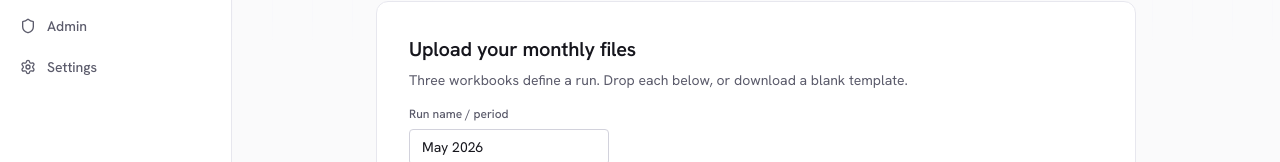
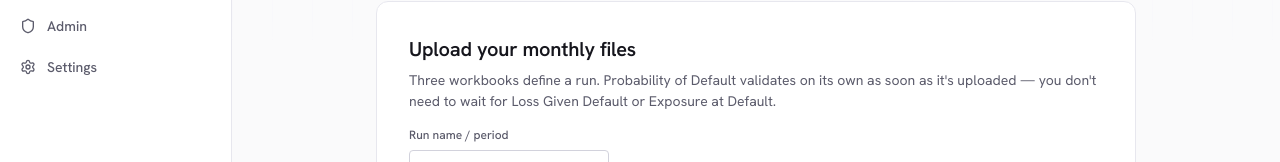
Before and after one commit to mugisham37/ECL-Web, a Next.js app: page /runs/new in a window 1280 px wide. Shown: the part 217-379 px from the top of the page. Built offline with nearby package versions, Linux system fonts and the light colour scheme; no server answers; sample sign-in values are in the browser's storage.

Commit message:
feat(runs): mount the PD validate action row on the PD zone
Also reworks the step subcopy to say PD validates without LGD and EAD.

```diff
--- a/src/components/runs/new/steps/UploadStep.tsx
+++ b/src/components/runs/new/steps/UploadStep.tsx
@@ -8,6 +8,7 @@ import { useFileUpload } from "@/hooks/use-file-upload";
 import { useApiSession } from "@/hooks/use-api-session";
 import { createRun, deleteUpload, downloadTemplate } from "@/lib/api/runs";
 import type { UploadedFile, FileInputType } from "@/lib/new-run-types";
+import { PdValidateActionRow } from "../pd/PdValidateActionRow";
 
 function formatBytes(bytes: number): string {
   if (bytes >= 1_048_576) return `${(bytes / 1_048_576).toFixed(1)} MB`;
@@ -262,7 +263,7 @@ export function UploadStep() {
         <div style={{ display: "flex", justifyContent: "space-between", flexWrap: "wrap", gap: 14, alignItems: "flex-start" }}>
           <div>
             <h2>Upload your monthly files</h2>
-            <p className="rc-sub">Three workbooks define a run. Drop each below, or download a blank template.</p>
+            <p className="rc-sub">Three workbooks define a run. Probability of Default validates on its own as soon as it&apos;s uploaded — you don&apos;t need to wait for Loss Given Default or Exposure at Default.</p>
           </div>
           {/* Run name input */}
           <div style={{ display: "flex", flexDirection: "column", gap: 6, minWidth: 200 }}>
@@ -295,6 +296,7 @@ export function UploadStep() {
         onRemove={handleRemovePd}
         onDownloadTemplate={() => handleDownloadTemplate("PD")}
         uploadProgress={state.uploadProgress}
+        footer={<PdValidateActionRow />}
       />
 
       {/* LGD zone */}
```
